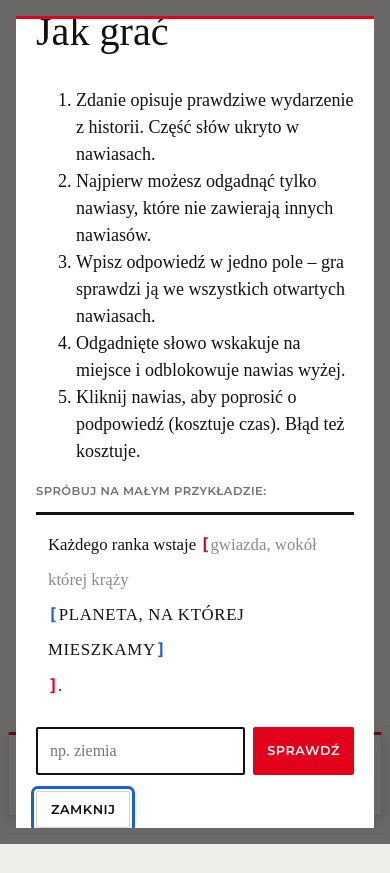
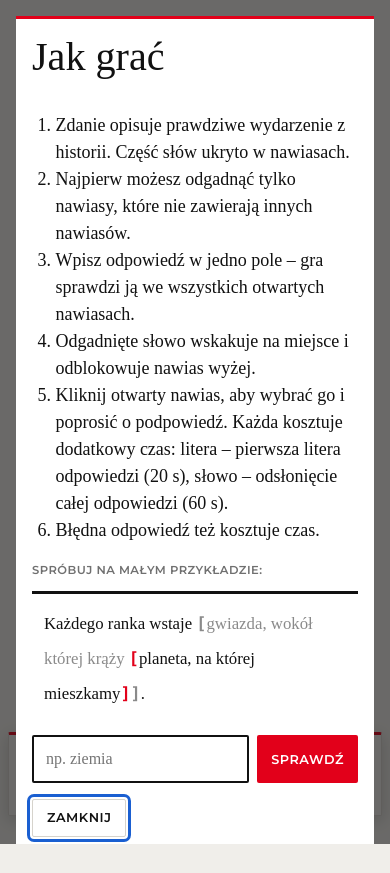
Before and after one commit to vushauv/nawiasem-mowiac, a React (Vite) app: page / in a window 390 px wide. After the commit the page ends 844 px from the top, so only its background shows below. Built offline with nearby package versions, Linux system fonts and the light colour scheme.

Commit message:
feat: minimal fixes

```diff
--- a/package.json
+++ b/package.json
@@ -13,6 +13,7 @@
     "react-dom": "^19.3.0"
   },
   "devDependencies": {
+    "@types/node": "^26.6.3",
     "@types/react": "^19.3.0",
     "@types/react-dom": "^19.3.0",
     "@vitejs/plugin-react": "^6.1.1",
--- a/src/components/Game.tsx
+++ b/src/components/Game.tsx
@@ -96,11 +96,6 @@ export default function Game({ puzzle }: { puzzle: Puzzle }) {
   }
   const total = score(s)
   const pen = penalty(s)
-  const ids = Object.keys(puzzle.nodes).filter((id) => id !== puzzle.root)
-  const squares = ids
-    .map((id) => (revealed.has(id) ? '🟥' : letters.has(id) ? '🟨' : '🟩'))
-    .join('')
-  const share = `Nawiasem mówiąc · ${LEVEL_LABEL[puzzle.level]} · ${fmt(total)} · ${squares}`
 
   return (
     <section aria-label={`Łamigłówka: ${LEVEL_LABEL[puzzle.level]}`}>
@@ -132,7 +127,6 @@ export default function Game({ puzzle }: { puzzle: Puzzle }) {
               {puzzle.source.text}
             </a>
           </p>
-          <p className="share">{share}</p>
           <div className="row">
             <button type="button" className="ghost" onClick={reset}>
               Zagraj od nowa
--- a/src/components/HowTo.tsx
+++ b/src/components/HowTo.tsx
@@ -1,6 +1,7 @@
 import { useEffect, useRef, useState } from 'react'
 import type { Puzzle } from '../types'
 import { matchAnswer, openIds } from '../game'
+import { PENALTY } from '../config'
 import Node from './Node'
 
 const mini: Puzzle = {
@@ -21,22 +22,42 @@ const mini: Puzzle = {
 
 export default function HowTo({ onClose }: { onClose: () => void }) {
   const [solved, setSolved] = useState<Set<string>>(new Set())
+  const [letters, setLetters] = useState<Set<string>>(new Set())
+  const [revealed, setRevealed] = useState<Set<string>>(new Set())
+  const [selected, setSelected] = useState<string | null>(null)
   const [value, setValue] = useState('')
   const closeRef = useRef<HTMLButtonElement>(null)
   const open = openIds(mini, solved)
 
   useEffect(() => {
-    closeRef.current?.focus()
+    // preventScroll: the close button sits at the bottom, focusing it would scroll the rules down
+    closeRef.current?.focus({ preventScroll: true })
+    const prevOverflow = document.body.style.overflow
+    document.body.style.overflow = 'hidden'
     const esc = (e: KeyboardEvent) => e.key === 'Escape' && onClose()
     window.addEventListener('keydown', esc)
-    return () => window.removeEventListener('keydown', esc)
+    return () => {
+      window.removeEventListener('keydown', esc)
+      document.body.style.overflow = prevOverflow
+    }
   }, [onClose])
 
   const submit = (e: React.FormEvent) => {
     e.preventDefault()
     const hit = matchAnswer(mini, solved, value)
-    if (hit.length) setSolved(new Set([...solved, ...hit]))
+    if (hit.length) {
+      setSolved(new Set([...solved, ...hit]))
+      if (selected && hit.includes(selected)) setSelected(null)
+    }
     setValue('')
+  }
+
+  const hintLetter = () => selected && setLetters(new Set([...letters, selected]))
+  const hintReveal = () => {
+    if (!selected) return
+    setSolved(new Set([...solved, selected]))
+    setRevealed(new Set([...revealed, selected]))
+    setSelected(null)
   }
 
   return (
@@ -54,7 +75,8 @@ export default function HowTo({ onClose }: { onClose: () => void }) {
           <li>Najpierw możesz odgadnąć tylko nawiasy, które nie zawierają innych nawiasów.</li>
           <li>Wpisz odpowiedź w jedno pole – gra sprawdzi ją we wszystkich otwartych nawiasach.</li>
           <li>Odgadnięte słowo wskakuje na miejsce i odblokowuje nawias wyżej.</li>
-          <li>Kliknij nawias, aby poprosić o podpowiedź (kosztuje czas). Błąd też kosztuje.</li>
+          <li>Kliknij otwarty nawias, aby wybrać go i poprosić o podpowiedź. Każda kosztuje dodatkowy czas: litera – pierwsza litera odpowiedzi ({PENALTY.letter} s), słowo – odsłonięcie całej odpowiedzi ({PENALTY.reveal} s).</li>
+          <li>Błędna odpowiedź też kosztuje czas.</li>
         </ol>
         <p className="muted">Spróbuj na małym przykładzie:</p>
         <div className="sentence small">
@@ -62,13 +84,24 @@ export default function HowTo({ onClose }: { onClose: () => void }) {
             puzzle={mini}
             id="root"
             solved={solved}
-            revealed={new Set()}
-            letters={new Set()}
+            revealed={revealed}
+            letters={letters}
             open={open}
-            selected={null}
-            onSelect={() => {}}
+            selected={selected}
+            onSelect={setSelected}
           />
         </div>
+        {selected && open.includes(selected) && !open.includes('root') && (
+          <div className="hints" role="group" aria-label="Podpowiedzi dla wybranego nawiasu">
+            <span className="hint-label">Podpowiedź:</span>
+            <button type="button" onClick={hintLetter} disabled={letters.has(selected)}>
+              Litera
+            </button>
+            <button type="button" onClick={hintReveal}>
+              Słowo
+            </button>
+          </div>
+        )}
         {open.includes('root') ? (
           <p className="ok">Brawo! Zdanie złożone. Tak wygrywasz każdą łamigłówkę.</p>
         ) : (
--- a/src/components/Node.tsx
+++ b/src/components/Node.tsx
@@ -12,6 +12,9 @@ interface Props {
   onSelect: (id: string) => void
   depth?: number
 }
+
+// Word joiner: keeps a bracket glued to the word next to it so it never wraps alone.
+const WJ = '\u2060'
 
 // Renders a node's template; each {child} becomes either the solved word
 // or a bracket that renders the child recursively.
@@ -40,21 +43,35 @@ export default function Node(props: Props) {
 
         if (isOpen) {
           return (
-            <button
+            // span, not <button>: buttons are atomic and can't wrap across lines
+            <span
               key={i}
-              type="button"
+              role="button"
+              tabIndex={0}
               className={`bracket open d${depth % 5}${selected === c ? ' selected' : ''}`}
               aria-label={`Nawias do odgadnięcia: ${plainText(puzzle, c, solved)}`}
               aria-pressed={selected === c}
-              onClick={() => onSelect(c)}
+              onClick={(e) => {
+                e.stopPropagation()
+                onSelect(c)
+              }}
+              onKeyDown={(e) => {
+                if (e.target !== e.currentTarget) return
+                if (e.key === 'Enter' || e.key === ' ') {
+                  e.preventDefault()
+                  onSelect(c)
+                }
+              }}
             >
               <span className="br">[</span>
+              {WJ}
               {inner}
               {letters.has(c) && (
                 <span className="letter"> ({child.answer![0].toUpperCase()}…)</span>
               )}
+              {WJ}
               <span className="br">]</span>
-            </button>
+            </span>
           )
         }
 
@@ -65,8 +82,10 @@ export default function Node(props: Props) {
             aria-label={`Zablokowany nawias: ${plainText(puzzle, c, solved)}`}
           >
             <span className="br">[</span>
+              {WJ}
             {inner}
-            <span className="br">]</span>
+            {WJ}
+              <span className="br">]</span>
           </span>
         )
       })}
--- a/src/styles.css
+++ b/src/styles.css
@@ -12,22 +12,19 @@
   --mono: ui-monospace, SFMono-Regular, Menlo, Consolas, monospace;
 }
 * { box-sizing: border-box; }
+html { -webkit-text-size-adjust: 100%; }
 body {
   margin: 0;
   background: var(--bg);
   color: var(--ink);
   font: 400 18px/1.5 var(--serif);
 }
-.app { max-width: 760px; margin: 0 auto; padding: 16px; min-height: 100vh; min-height: 100dvh; display: flex; flex-direction: column; }
+.app { max-width: 760px; margin: 0 auto; padding: 16px; min-height: 100vh; min-height: 100svh; display: flex; flex-direction: column; }
 main { flex: 1; }
 header { border-bottom: 3px solid var(--ink); padding-bottom: 12px; display: flex; justify-content: space-between; align-items: center; gap: 12px; }
 .logo { font: 500 1.9rem/1.1 var(--serif); margin: 0; letter-spacing: -.01em; }
-.br { font-family: var(--mono); font-weight: 700; color: var(--bc, var(--accent)); }
-.d0 { --bc: #e2001a; }
-.d1 { --bc: #1a5fd1; }
-.d2 { --bc: #00808a; }
-.d3 { --bc: #8a3ffc; }
-.d4 { --bc: #c25e00; }
+.br { font-family: var(--mono); font-weight: 700; color: var(--lock); }
+.bracket.open > .br { color: var(--accent); }
 
 button, input { font: inherit; color: inherit; }
 button, .tab, .hint-label { font-family: var(--sans); }
@@ -54,12 +51,12 @@ button:disabled { opacity: .5; cursor: default; }
 .sentence.small { font-size: 1.05rem; padding: 12px; }
 .bracket.open {
   display: inline; background: none; color: var(--ink); border: 0; padding: 0;
-  font: inherit; font-weight: 400; text-align: left; line-height: inherit; cursor: pointer;
+  font: inherit; font-weight: 400; text-transform: none; letter-spacing: normal;
+  text-align: left; line-height: inherit; cursor: pointer;
 }
 .bracket.open.selected { background: rgba(0, 0, 0, .08); }
 .bracket.locked { color: var(--lock); }
-.word { color: var(--ok); }
-.word.revealed { color: #b36200; }
+.word { color: inherit; font-weight: inherit; }
 .letter { color: var(--accent); font-weight: 700; }
 
 .row { display: flex; gap: 8px; margin-top: 12px; }
@@ -74,16 +71,22 @@ input {
 .win { background: var(--panel); border-top: 3px solid var(--ok); border-radius: 0; padding: 16px; }
 .win h2 { margin: 0; }
 .big { font-family: var(--serif); font-weight: 500; font-size: 2.4rem; margin: 0; color: var(--ok); }
-.share { font-family: var(--mono); background: var(--bg); padding: 8px; border-radius: 8px; }
 a { color: var(--accent); }
 
 .overlay {
   position: fixed; inset: 0; background: rgba(17, 17, 17, .6); display: grid;
-  place-items: center; padding: 16px; overflow: auto; z-index: 100;
+  grid-template-columns: minmax(0, 1fr); place-items: center; padding: 16px; overflow-x: hidden; overflow-y: auto; overscroll-behavior: contain;
+  -webkit-overflow-scrolling: touch; z-index: 100;
 }
+/* single scroll container (the overlay); the modal just grows */
 .modal {
   background: var(--panel); border: 0; border-top: 3px solid var(--accent); border-radius: 0;
-  padding: 20px; max-width: 560px; width: 100%; max-height: 100%; overflow: auto;
+  padding: 20px; max-width: 560px; width: 100%; min-width: 0; margin: auto;
+  overflow-wrap: anywhere;
+}
+@media (max-width: 480px) {
+  .modal { padding: 16px; }
+  .modal ol { padding-left: 1.3em; }
 }
 .modal h2 { margin-top: 0; font: 500 2.23em/1.1 var(--serif); }
 .modal .ghost { margin-top: 16px; }
@@ -110,8 +113,8 @@ footer { margin-top: 32px; color: var(--muted); font-family: var(--sans); font-s
     box-shadow: 0 4px 16px rgba(0, 0, 0, .18);
   }
   /* reserve room at the very end of the page so the fixed dock never covers the footer */
-  .app:has(.dock) { padding-bottom: calc(20vh + 48px); padding-bottom: calc(20dvh + 48px + env(safe-area-inset-bottom)); }
-  .dock { max-height: 20vh; max-height: 20dvh; overflow-y: auto; }
+  .app:has(.dock) { padding-bottom: calc(20vh + 48px); padding-bottom: calc(20svh + 48px + env(safe-area-inset-bottom)); }
+  .dock { max-height: 20vh; max-height: 20svh; overflow-y: auto; overscroll-behavior: contain; transform: translateZ(0); }
   .dock .hints { margin: 0 0 4px; gap: 6px; flex-wrap: nowrap; }
   .dock .hints button { padding: 4px 10px; font-size: .85rem; white-space: nowrap; }
   .dock .hint-label { display: none; }
--- a/tsconfig.json
+++ b/tsconfig.json
@@ -9,7 +9,7 @@
     "noEmit": true,
     "skipLibCheck": true,
     "isolatedModules": true,
-    "types": ["vite/client"]
+    "types": ["vite/client", "node"]
   },
   "include": ["src", "vite.config.ts"]
 }
```
Also changed, not shown: 1 other file (tests, documents, lock files or other folders).
